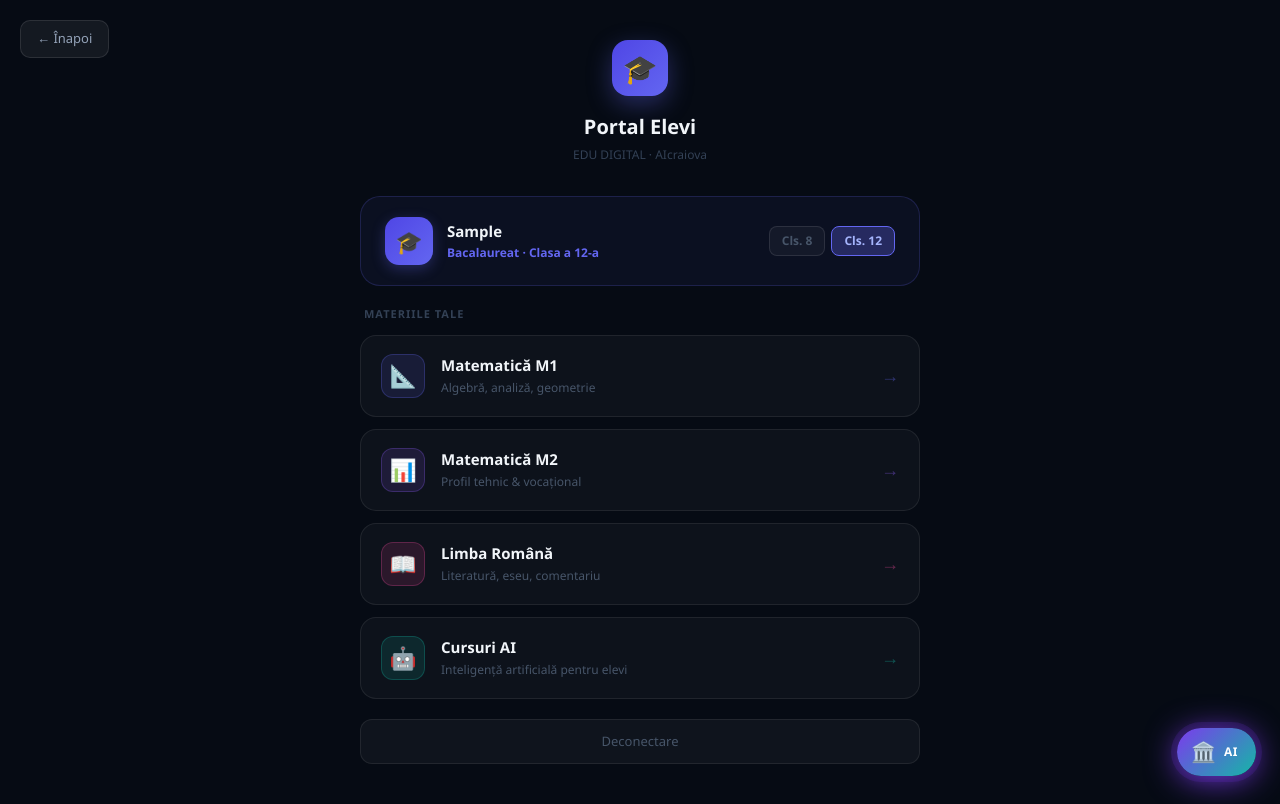
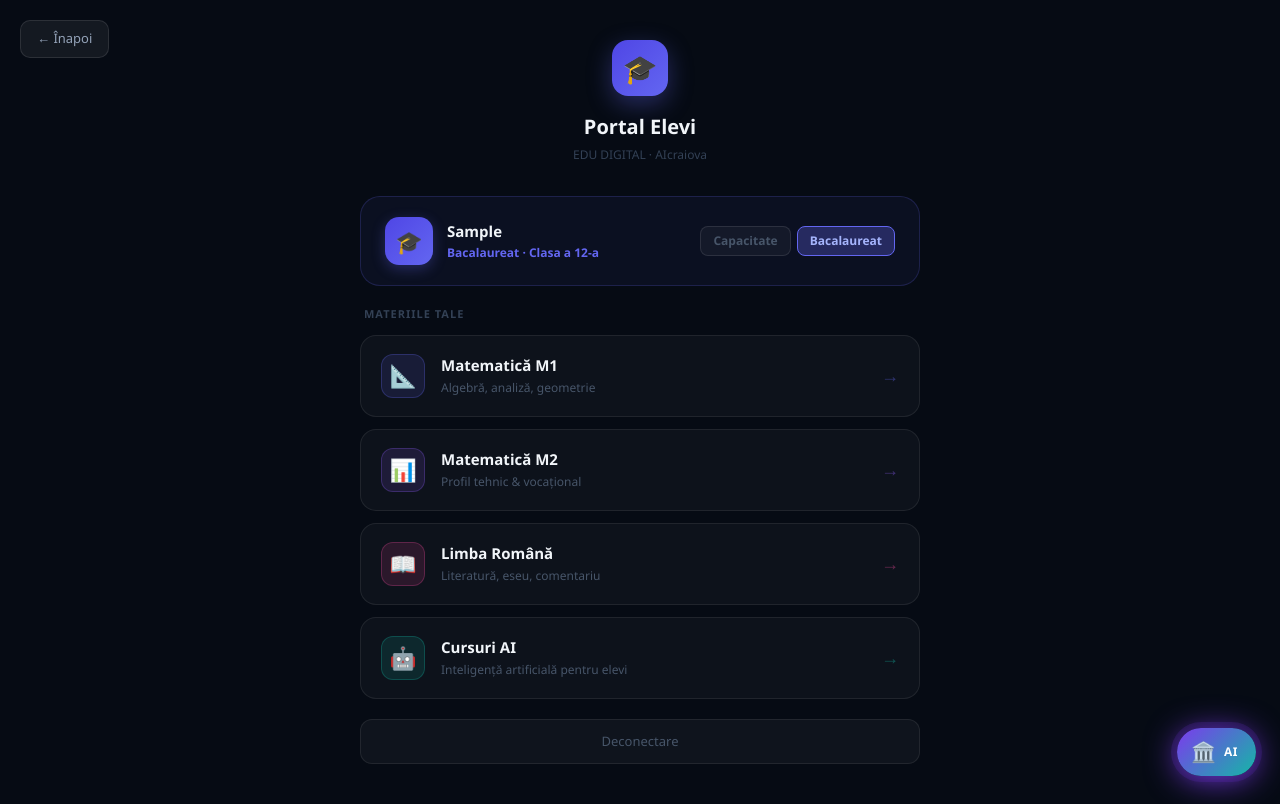
Before and after one commit to catalinradu2026-gif/leadflow-ai, a Next.js app: page /edu/elevi in a window 1280 px wide. Both pictures are taken after typing "Sample", "Sample123" into the empty fields and a click on the button "Intră în cont →". Built offline with nearby package versions, Linux system fonts and the light colour scheme.

Commit message:
Portal Elevi: toggle Cls.8->Capacitate, Cls.12->Bacalaureat

```diff
--- a/app/edu/elevi/page.tsx
+++ b/app/edu/elevi/page.tsx
@@ -150,7 +150,7 @@ export default function EleviPage() {
             </div>
             {/* Toggle clasă */}
             <div style={{ display: 'flex', gap: '6px' }}>
-              {(['8', '12'] as Clasa[]).map(c => (
+              {([['8', 'Capacitate'], ['12', 'Bacalaureat']] as [Clasa, string][]).map(([c, label]) => (
                 <button key={c} onClick={() => setClasa(c)} style={{
                   background: clasa === c ? 'rgba(99,102,241,0.3)' : 'rgba(255,255,255,0.04)',
                   border: `1px solid ${clasa === c ? '#6366f1' : 'rgba(255,255,255,0.1)'}`,
@@ -159,7 +159,7 @@ export default function EleviPage() {
                   cursor: 'pointer', fontSize: '12px', fontWeight: 700,
                   fontFamily: 'inherit',
                 }}>
-                  Cls. {c}
+                  {label}
                 </button>
               ))}
             </div>
```
